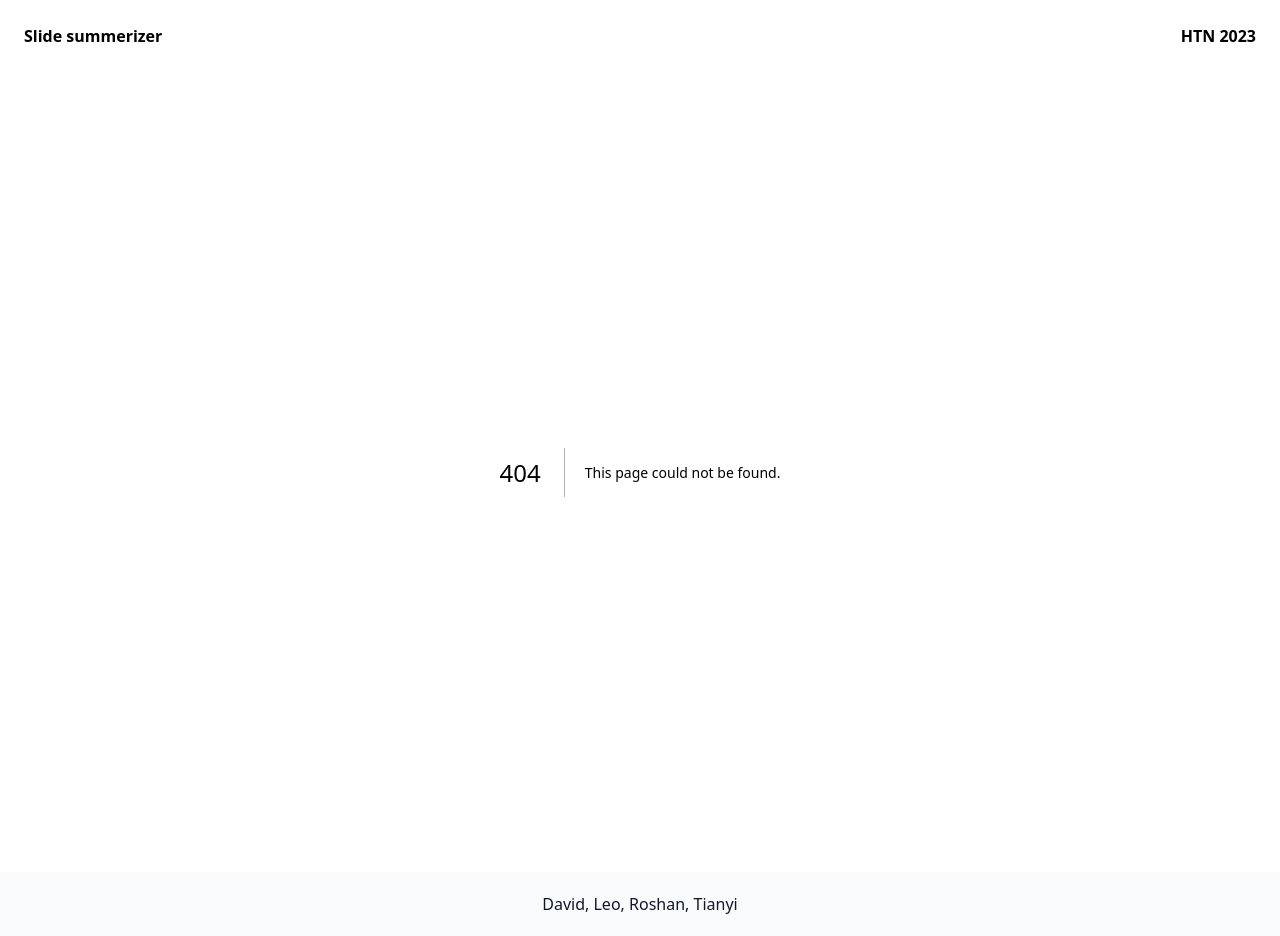
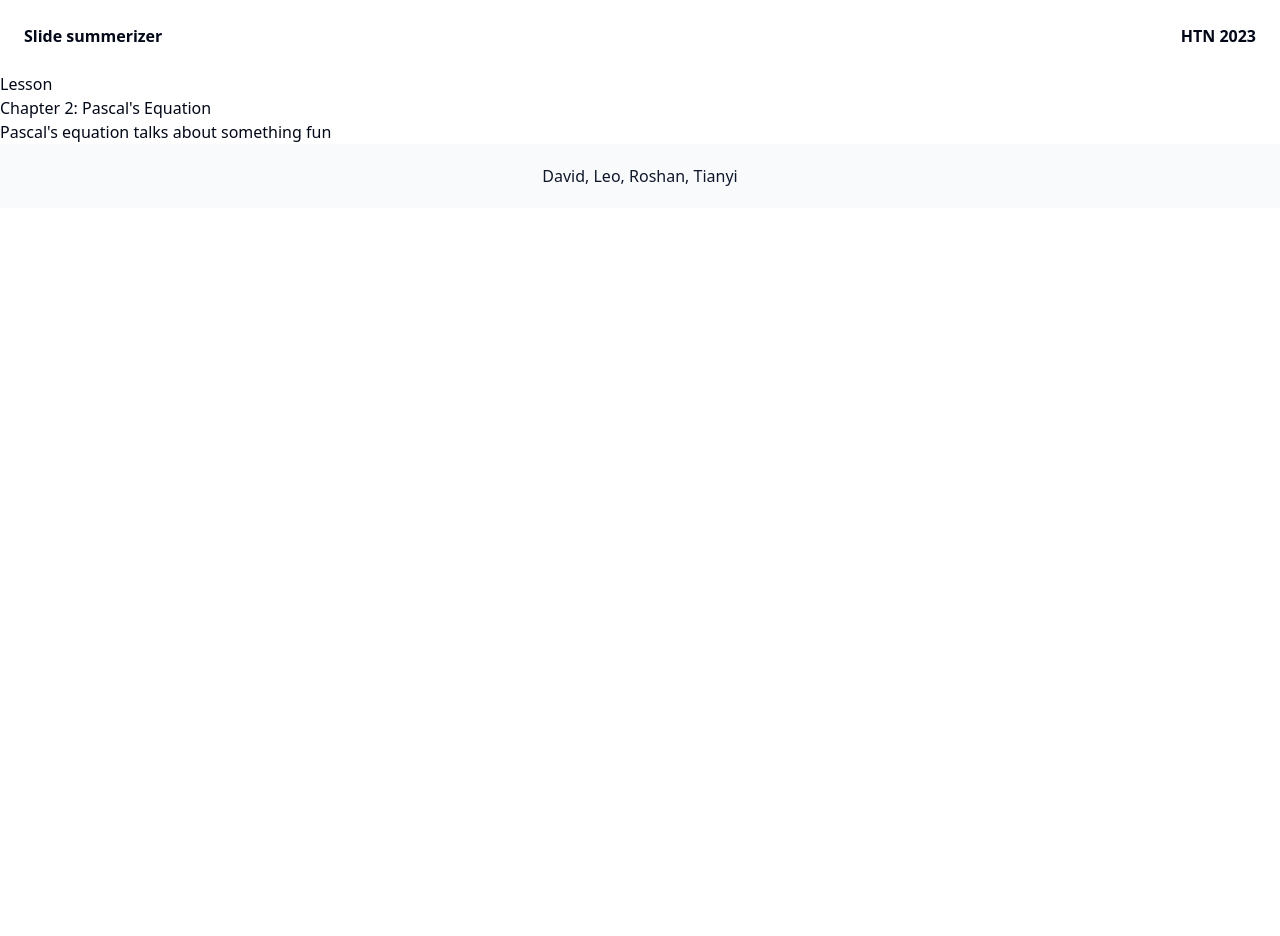
Before and after one commit to tianyi-gu/Autolearnr, a Next.js app: page /LessonPage in a window 1280 px wide. Before the commit this address had no page. After the commit the page ends 800 px from the top, so only its background shows below. Built offline with nearby package versions, Linux system fonts and the light colour scheme.

Commit message:
added lessonpage

```diff
--- /dev/null
+++ b/components/SkeletonNotes.jsx
@@ -0,0 +1,46 @@
+import { useEffect, useState } from 'react';
+
+const SkeletonNotes = ({ data }) => {
+  const [currentPage, setCurrentPage] = useState(0);
+  const [currentElementIndex, setCurrentElementIndex] = useState(0);
+
+  useEffect(() => {
+    const page = data[currentPage];
+
+    const ulElement = page.xml.props.children.find((child) => child.type === 'ul');
+    const listItems = ulElement.props.children.filter((child) => child.type === 'li');
+
+    console.log("current page: " + currentPage + "|current element: " + currentElementIndex)
+
+    if (currentElementIndex < listItems.length + 1) {
+      // Display the next list item
+      setTimeout(() => {
+        setCurrentElementIndex((prevIndex) => prevIndex + 1);
+      }, page.timestamp / listItems.length);
+    } else {
+      if(currentPage < data.length - 1){
+        setCurrentElementIndex(0);
+        setCurrentPage((prevPage) => prevPage + 1);
+      }
+    }
+  }, [currentPage, currentElementIndex, data]);
+
+  return (
+    <div>
+      {data[currentPage]?.xml?.props?.children[0]?.props?.children && (
+        <h2>{data[currentPage].xml.props.children[0].props.children}</h2>
+      )}
+      <div>
+        <ul>
+          {data[currentPage]?.xml?.props?.children[1]?.props?.children
+            ?.slice(0, currentElementIndex)
+            .map((li, index) => (
+              <li key={index}>{li.props.children}</li>
+            ))}
+        </ul>
+      </div>
+    </div>
+  );
+};
+
+export default SkeletonNotes;
--- /dev/null
+++ b/pages/LessonPage.jsx
@@ -0,0 +1,48 @@
+import SkeletonNotes from '../components/SkeletonNotes';
+
+const LessonPage = () => {
+    // Replace with your parsed Markdown data
+    const skeletonData = [
+        {
+            timestamp: 3000,
+            xml: <>
+                <h1>Chapter 1: Introduction to Fluid Dynamics</h1>
+                <ul>
+                    <li>Fluid dynamics is the study of movement of fluids</li>
+                    <li>Fluid dynamics is hard</li>
+                    <li>Pascal's equation evaluates the work done</li>
+                    <li>Pascal's equation evaluates the external height</li>
+                </ul>
+            </>
+        }, {
+            timestamp: 4000,
+            xml: <>
+                <h1>Chapter 2: Pascal's Equation</h1>
+                <ul>
+                    <li>Pascal's equation talks about something fun</li>
+                    <li>Pascal's equation evaluates the presure</li>
+                    <li>Pascal's equation evaluates the dslfkdfjk</li>
+                </ul>
+            </>
+        },
+        {
+            timestamp: 6000,
+            xml: <>
+                <h1>Chapter 3: Pascal's REAL Equation</h1 >
+                <ul>
+                    <li>Pascal's equation talks about something fun</li>
+                    <li>Pascal's equation evaluates the presure</li>
+                </ul>
+            </>
+        }
+    ];
+
+    return (
+        <div>
+            <h1>Lesson</h1>
+            <SkeletonNotes data={skeletonData} />
+        </div>
+    );
+};
+
+export default LessonPage;
```
